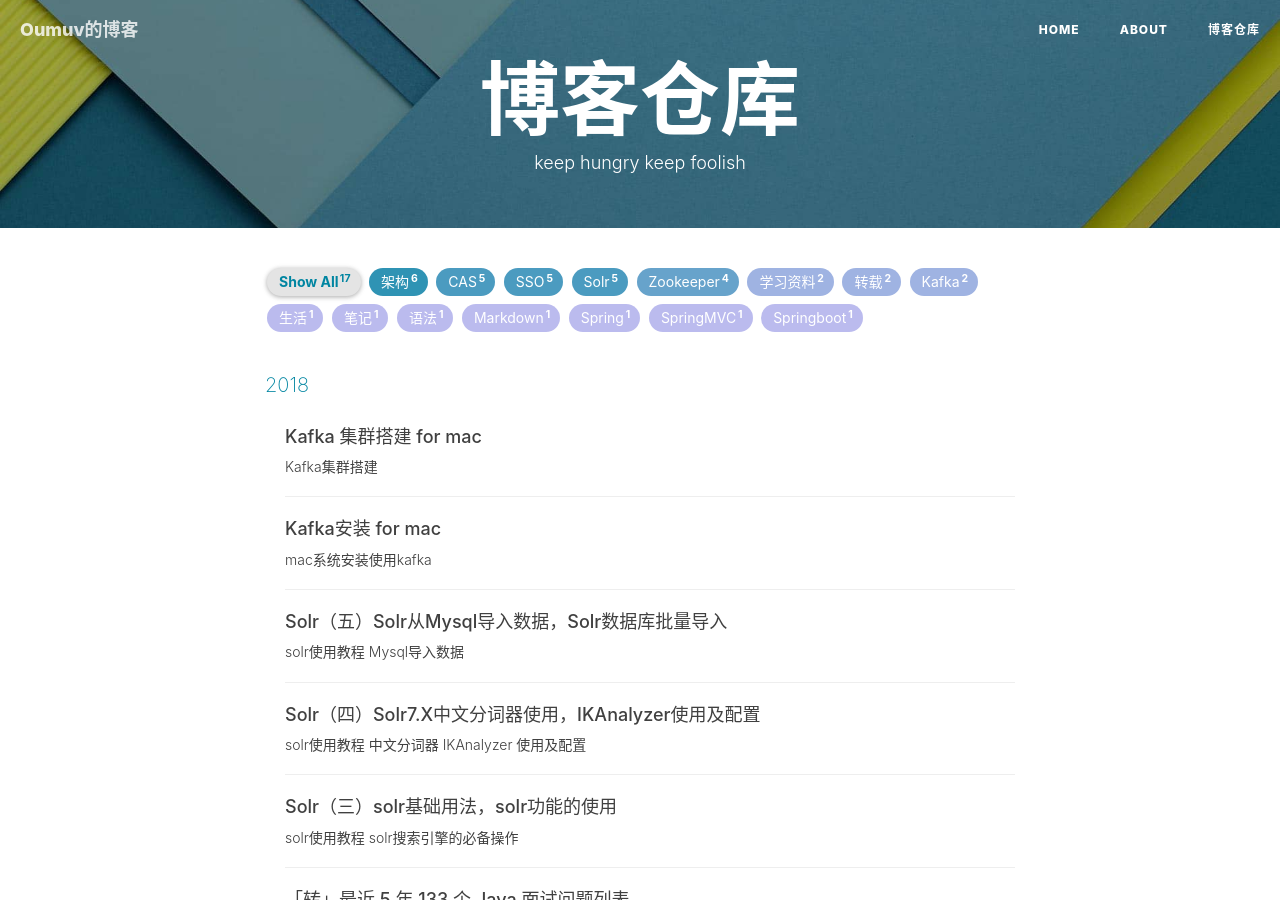
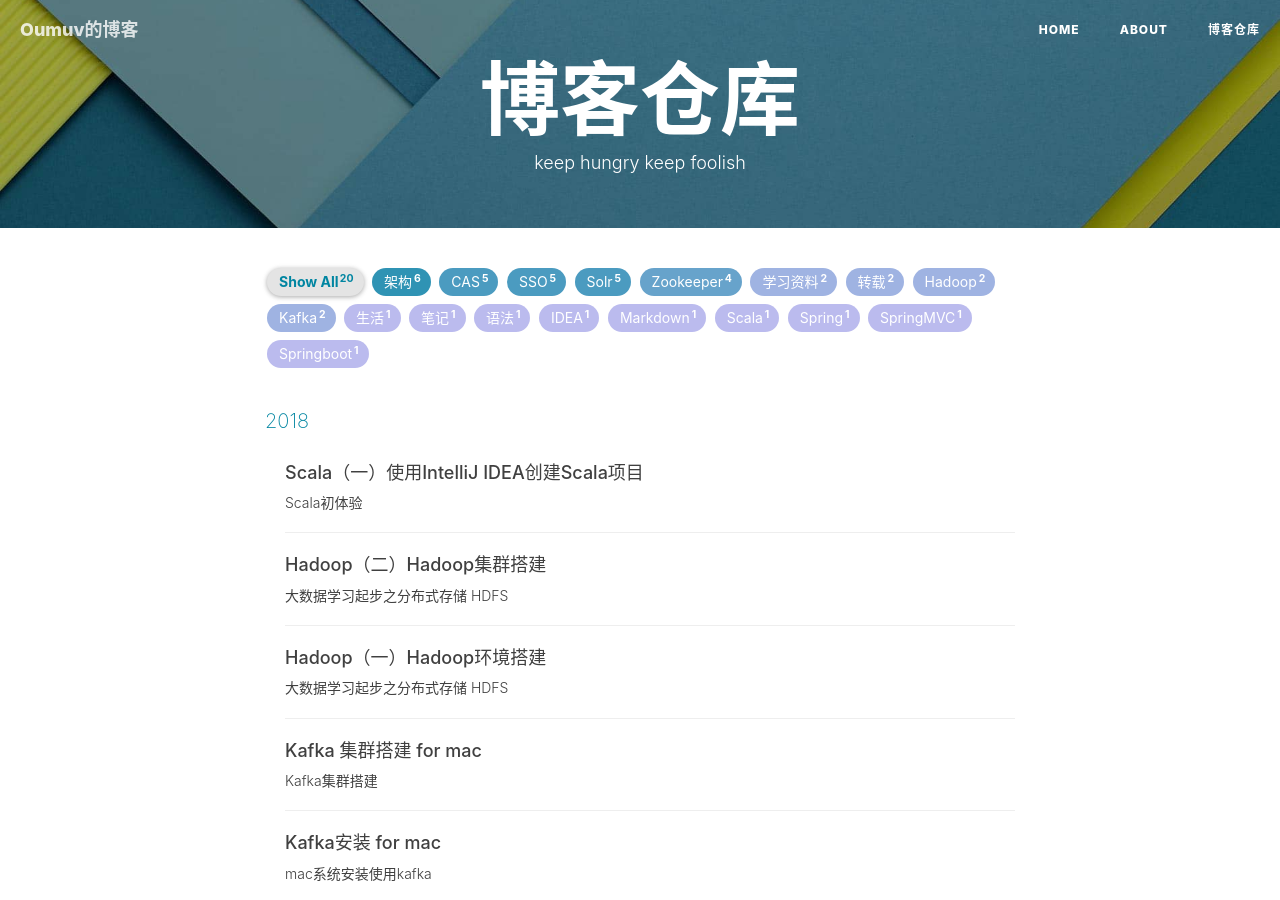
Before and after one commit to Oumuv/Oumuv.github.io, a Jekyll site: the page built from archive.html, in a window 1280 px wide and 900 px high. Built offline with Jekyll 4.4.1, drawn with Linux system fonts in a browser that asks for light colours; nearby versions of some CDN libraries; comment, search, counter and statistics services are not loaded; some of the changed lines change nothing that is shown.

Commit message:
20181220

````diff
--- /dev/null
+++ b/_posts/hadoop/2018-12-18-hadoop-1.md
@@ -0,0 +1,85 @@
+---
+layout: post
+title: "Hadoop（一）Hadoop环境搭建"
+subtitle: '大数据学习起步之分布式存储  HDFS'
+author: "Oumuv"
+date:   2018-12-18 12:00:00
+header-img:   "img/about-bg.jpg"
+header-mask:  0.3
+catalog:      true
+tags:
+  - Hadoop
+---
+
+# 环境要求
+* JDK8
+* Hadoop2.6
+
+# 步骤
+## 一、下载
+点击 [Hadoop下载](http://mirror.cc.columbia.edu/pub/software/apache/hadoop/common/)
+## 二、安装Hadoop
+安装Hadoop之前先确保JDK已经安装好
+
+新建一个名为hadoop的目录将安装包解压到该目录下
+> mkdir hadoop
+> tar -zxvf hadoop-2.6.5.tar.gz
+
+## 三、配置环境变量
+编辑/etc/profile,加入如下配置：
+
+```
+export HADOOP_HOME=/root/hadoop/hadoop-2.6.5
+export PATH=$PATH:$HADOOP_HOME/bin:$HADOOP_HOME/sbin
+```
+刷新一下
+> source /etc/profile
+
+输入hadoop version测试是否生效：
+![在这里插入图片描述](https://raw.githubusercontent.com/Oumuv/oumuv.git.res/master/resources/img/2018/12/20/01.png)
+
+## 四、配置文件
+* 配置 /hadoop-2.6.5/etc/hadoop/core-site.xml
+```
+<configuration>
+<!-- 配置地址与端口-->
+    <property>
+        <name>fs.defaultFS</name>
+        <value>hdfs://centos:9000</value>
+    </property>
+<!-- 配置数据存放路径-->
+    <property>
+        <name>hadoop.tmp.dir</name>
+        <value>/hadoop/hadoopData</value>
+    </property>
+</configuration>
+```
+* 配置/hadoop-2.6.5/etc/hadoop/hdfs-site.xml
+```
+<configuration>
+<!-- 配置副本数为1，如果不配置默认是3-->
+    <property>
+        <name>dfs.replication</name>
+        <value>1</value>
+    </property>
+</configuration>
+```
+## 五、启动、测试
+### 启动hdfs步骤：
+* 启动之前需要先格式化hdfs（这一步操作一般是用于第一次启动hdfs时候初始化，只需操作一次以后都不用在操作）
+> hadoop namenode -format
+
+![在这里插入图片描述](https://raw.githubusercontent.com/Oumuv/oumuv.git.res/master/resources/img/2018/12/20/02.png)
+
+* 启动hdfs
+> start-dfs.sh
+
+![在这里插入图片描述](https://raw.githubusercontent.com/Oumuv/oumuv.git.res/master/resources/img/2018/12/20/03.png)
+这一条命令执行后将会要求输入3次密码，分别启动一个SecondaryNameNode、NameNode、DataNode
+
+* 使用浏览器访问 http://localhost:50070/ 将会看见如下界面
+![在这里插入图片描述](https://raw.githubusercontent.com/Oumuv/oumuv.git.res/master/resources/img/2018/12/20/04.png)
+
+* stop-dfs.sh停止hdfs
+> stop-dfs.sh
+# 搭建完成
--- /dev/null
+++ b/_posts/hadoop/2018-12-18-hadoop-2.md
@@ -0,0 +1,72 @@
+---
+layout: post
+title: "Hadoop（二）Hadoop集群搭建"
+subtitle: '大数据学习起步之分布式存储  HDFS'
+author: "Oumuv"
+date:   2018-12-18 13:00:00
+header-img:   "img/about-bg.jpg"
+header-mask:  0.3
+catalog:      true
+tags:
+  - Hadoop
+---
+
+# 环境要求
+* Hadoop2.6
+* centos7
+
+# 前提
+
+准备好三台centos系统，配置如下
+
+主机名 | centos1|centos2|centos3
+---|---|---|---
+ip|centos1的ip|centos2的ip|centos3的ip
+
+centos7修改主机名命令：
+> hostnamectl  set-hostname xxx
+
+配置三个centos的ip映射，修改/etc/hosts，加入如下配置：
+```
+centos1的ip   centos1
+centos2的ip   centos2
+centos3的ip   centos3
+```
+![在这里插入图片描述](https://raw.githubusercontent.com/Oumuv/oumuv.git.res/master/resources/img/2018/12/20/11.png)
+
+分别配置好三个centos的jdk环境、hadoop环境(参考[Hadoop环境搭建](https://blog.csdn.net/oumuv/article/details/84954545))，过程略（使用命令scp操作很简单），配置服务器免密登录（参考[Linux免密码操作](https://blog.csdn.net/oumuv/article/details/84955237)）
+
+# 步骤
+三台服务器任务分配：
+centos1|centos2|centos3
+---|---|---
+部署一个NameNode、一个DataNode|部署一台DataNode | 部署一台DataNode
+
+## 一、修改三台centos的etc/hadoop/core-site.xml
+因为NameNode在centos1中，所以入口统一是在centos1：
+![在这里插入图片描述](https://raw.githubusercontent.com/Oumuv/oumuv.git.res/master/resources/img/2018/12/20/12.png)
+
+## 二、修改三台centos的etc/hadoop/hdfs-site.xml
+
+![在这里插入图片描述](https://raw.githubusercontent.com/Oumuv/oumuv.git.res/master/resources/img/2018/12/20/13.png)
+
+## 三、编辑三台centos的etc/hadoop/slaves
+在里面加入三台centos的主机名或ip地址（DataNode所在的服务器）：
+![在这里插入图片描述](https://raw.githubusercontent.com/Oumuv/oumuv.git.res/master/resources/img/2018/12/20/14.png)
+
+# 启动、测试
+启动前先在centos1（NameNode）中执行初始化：
+> hadoop namenode -format
+
+在centos1中执行命令启动hdfs
+> start-dfs.sh
+
+![在这里插入图片描述](https://raw.githubusercontent.com/Oumuv/oumuv.git.res/master/resources/img/2018/12/20/15.png)
+
+去centos2和centos3执行查看发现都有一个DataNode节点
+![在这里插入图片描述](https://raw.githubusercontent.com/Oumuv/oumuv.git.res/master/resources/img/2018/12/20/16.png)
+
+访问web界面：
+![在这里插入图片描述](https://raw.githubusercontent.com/Oumuv/oumuv.git.res/master/resources/img/2018/12/20/17.png)
+
+# 配置成功！
--- /dev/null
+++ b/_posts/scala/2018-12-20-hello scala for idea.md
@@ -0,0 +1,69 @@
+---
+layout: post
+title: "Scala（一）使用IntelliJ IDEA创建Scala项目"
+subtitle: 'Scala初体验'
+author: "Oumuv"
+date:   2018-12-20 12:00:00
+header-img:   "img/about-bg.jpg"
+header-mask:  0.3
+catalog:      true
+tags:
+  - Scala
+  - IDEA
+---
+# 环境要求
+* JDK
+* Scala
+
+Scala环境安装参考：http://www.runoob.com/scala/scala-install.html
+
+# Scala插件下载与安装
+IDEA开发Scala需要安装Scala插件，插件安装方法如下：
+### 方法一（在线安装）：
+File-->Settings-->Plugins
+![在这里插入图片描述](https://raw.githubusercontent.com/Oumuv/oumuv.git.res/master/resources/img/2018/12/20/21.png)
+
+搜索“Scala”，点击install安装，等待安装完成后重启IDEA即可
+![在这里插入图片描述](https://raw.githubusercontent.com/Oumuv/oumuv.git.res/master/resources/img/2018/12/20/22.png)
+
+### 方法二（离线安装）：
+在 https://plugins.jetbrains.com/plugin/1347-scala 中下载对应idea版本的插件包：
+![在这里插入图片描述](https://raw.githubusercontent.com/Oumuv/oumuv.git.res/master/resources/img/2018/12/20/23.png)
+
+File-->Settings-->Plugins，点install plugin from disk，选中刚刚下载的的插件包安装后重启idea即可。
+![在这里插入图片描述](https://raw.githubusercontent.com/Oumuv/oumuv.git.res/master/resources/img/2018/12/20/24.png)
+
+# 创建一个Scala项目
+
+## 一、使用SBT创建Scala项目
+点击create new project--> Scala--> sbt（Simple Build Tool）SBT是SCALA平台的项目构建工具，比Maven更简洁、比IVY更为灵活。
+![在这里插入图片描述](https://raw.githubusercontent.com/Oumuv/oumuv.git.res/master/resources/img/2018/12/20/25.png)
+
+输入项目名，选择sbt版本、scala版本，点机Finish完成项目创建
+![在这里插入图片描述](https://raw.githubusercontent.com/Oumuv/oumuv.git.res/master/resources/img/2018/12/20/26.png)
+
+创建成功后项目的结构如下所示：
+![在这里插入图片描述](https://raw.githubusercontent.com/Oumuv/oumuv.git.res/master/resources/img/2018/12/20/27.png)
+
+File-->project structure-->Libraries，添加scala SDK
+![在这里插入图片描述](https://raw.githubusercontent.com/Oumuv/oumuv.git.res/master/resources/img/2018/12/20/28.png)
+![在这里插入图片描述](https://raw.githubusercontent.com/Oumuv/oumuv.git.res/master/resources/img/2018/12/20/29.png)
+
+选中对应的scala SDK版本，然后点ok
+![在这里插入图片描述](https://raw.githubusercontent.com/Oumuv/oumuv.git.res/master/resources/img/2018/12/20/230.png)
+
+完成这一步后项目结构会发生一些变化：
+![在这里插入图片描述](https://raw.githubusercontent.com/Oumuv/oumuv.git.res/master/resources/img/2018/12/20/231.png)
+
+### 测试
+新建一个HelloScala：
+![在这里插入图片描述](https://raw.githubusercontent.com/Oumuv/oumuv.git.res/master/resources/img/2018/12/20/232.png)
+
+注意这里创建的是一个Object：
+![在这里插入图片描述](https://raw.githubusercontent.com/Oumuv/oumuv.git.res/master/resources/img/2018/12/20/233.png)
+
+创建一个main方法，并且运行方法:
+![在这里插入图片描述](https://raw.githubusercontent.com/Oumuv/oumuv.git.res/master/resources/img/2018/12/20/234.png)
+
+控制台成功输出，项目搭建成功！
+![在这里插入图片描述](https://raw.githubusercontent.com/Oumuv/oumuv.git.res/master/resources/img/2018/12/20/235.png)
````
Also changed, not shown: _posts/kafka/2018-12-06-kafka-2.md (line endings or trailing spaces).
